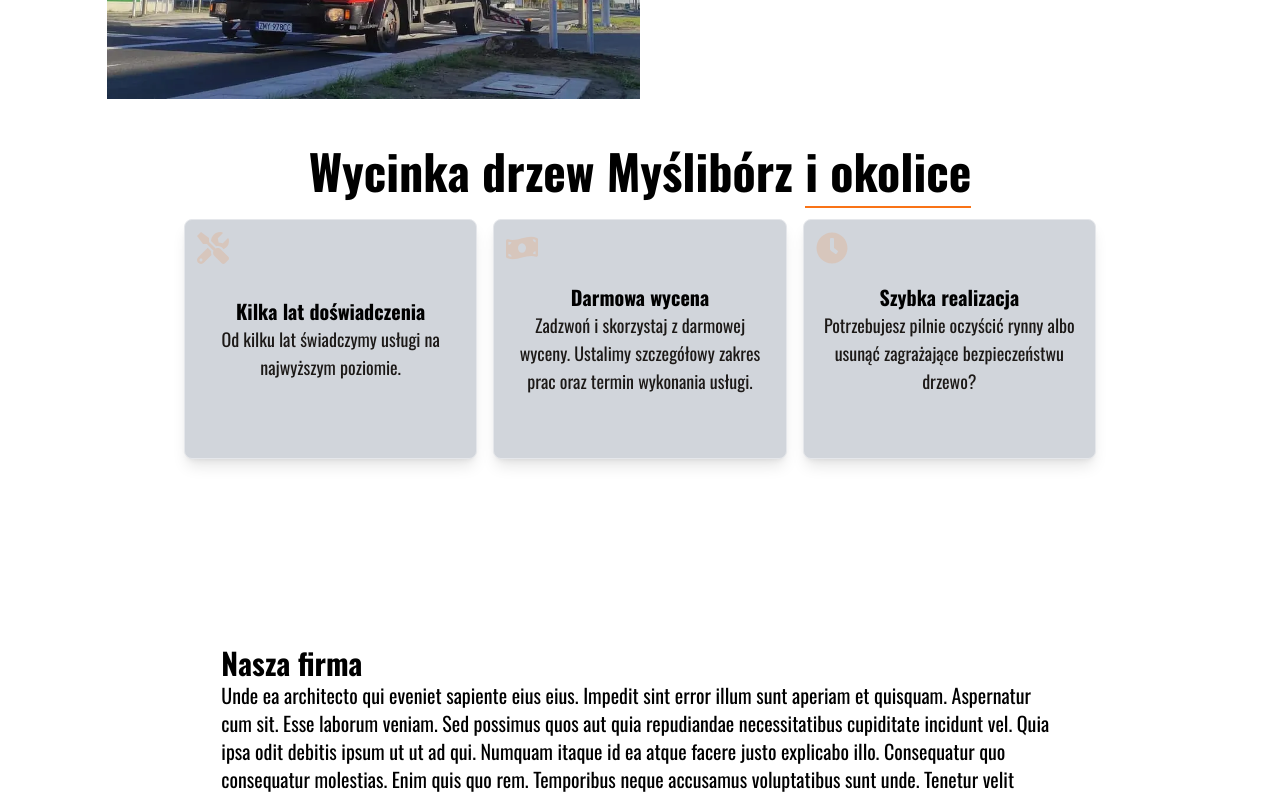
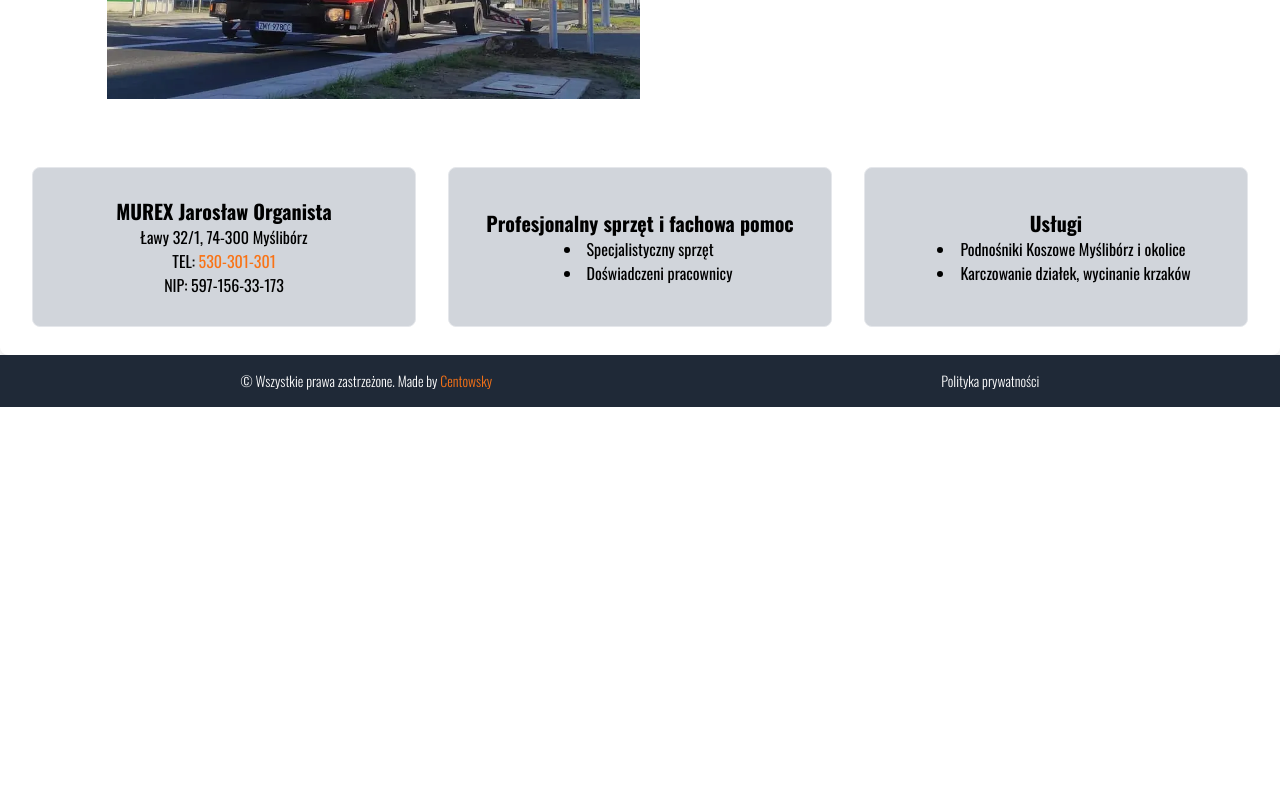
Before and after one commit to Centowsky/Murex, a React (Create React App) app: page /o-nas in a window 1280 px wide. Shown: the part 1000-1797 px from the top of the page. After the commit the page ends 1407 px from the top, so only its background shows below. Built offline with nearby package versions, Linux system fonts and the light colour scheme; a web font is replaced by a local one.

Commit message:
Update the styling of the Wizytowka component and remove the Firma and FirmaInfo components from the Onas page (generated by useblackbox.ai )

```diff
--- a/src/components/Main/Wizytowka.tsx
+++ b/src/components/Main/Wizytowka.tsx
@@ -8,7 +8,7 @@ const Wizytowka: React.FC = () => {
         .map((_, index) => (
           <div
             key={index}
-            className="max-w-full rounded-lg border border-gray-200 bg-gray-100 min-h-[20vh] md:w-1/3 flex flex-col items-center justify-center mx-4 my-1 md:my-3"
+            className="max-w-full rounded-lg border bg-gray-100 md:bg-gray-300 border-gray-200 min-h-[20vh] md:w-1/3 flex flex-col items-center justify-center mx-4 my-1 md:my-3"
           >
             {index === 0 ? (
               <>
--- a/src/components/Onas.tsx
+++ b/src/components/Onas.tsx
@@ -1,10 +1,8 @@
 import React from "react";
 import murex1 from "../assets/info1.webp";
 import murex2 from "../assets/info2.webp";
-import Firma from "./business/Firma";
-import FirmaInfo from "./business/FirmaInfo";
+import "../styles/components/Oferta.scss";
 import Wizytowka from "./main/Wizytowka";
-import "../styles/components/Oferta.scss";
 
 const Onas: React.FC = () => {
   return (
@@ -71,8 +69,8 @@ const Onas: React.FC = () => {
           </div>
         </div>
       </div>
-      <Firma />
-      <FirmaInfo />
+      {/* <Firma />
+      <FirmaInfo /> */}
       <Wizytowka />
     </>
   );
--- a/src/pages/Oferta.tsx
+++ b/src/pages/Oferta.tsx
@@ -3,12 +3,14 @@ import Header from "../components/Header";
 import Navbar from "../components/main/Navbar";
 import OfertaComp from "../components/offers/Oferta";
 import "../styles/components/Oferta.scss";
+import Wizytowka from "../components/main/Wizytowka";
 
 const Oferta: React.FC = () => (
   <>
     <Navbar />
     <Header currentPage="Oferta" />
     <OfertaComp />
+    <Wizytowka />
   </>
 );
 
```
